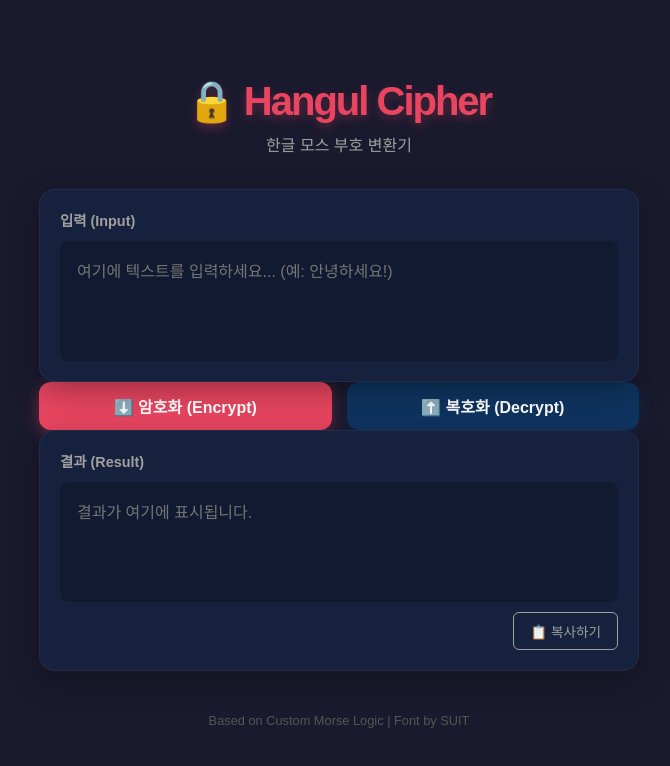
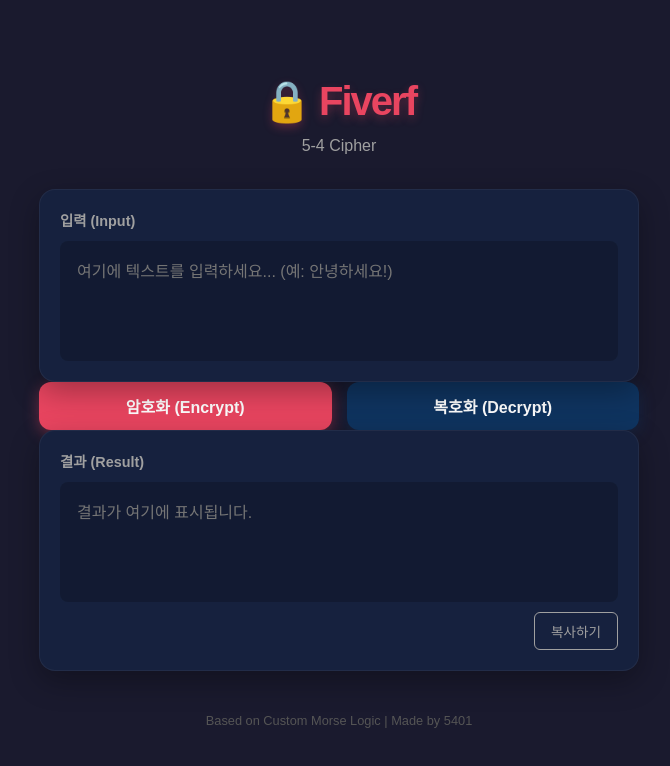
Before and after one commit to scriptedzero/scriptedzero.github.io, a plain HTML site: page index.html in a window 1280 px wide. Shown: the whole page, without its empty margins (301-971 px from the left). Drawn offline with Linux system fonts and the light colour scheme; a web font is replaced by a local one.

Commit message:
Update index.html

```diff
--- a/index.html
+++ b/index.html
@@ -3,15 +3,15 @@
 <head>
     <meta charset="UTF-8">
     <meta name="viewport" content="width=device-width, initial-scale=1.0">
-    <title>한글 모스 암호기 (Hangul Cipher)</title>
+    <title>Fiverf</title>
     <link rel="stylesheet" href="style.css">
 </head>
 <body>
 
     <div class="container">
         <header>
-            <h1>🔒 Hangul Cipher</h1>
-            <p>한글 모스 부호 변환기</p>
+            <h1>🔒 Fiverf</h1>
+            <p>5-4 Cipher</p>
         </header>
 
         <main>
@@ -21,19 +21,19 @@
             </div>
 
             <div class="controls">
-                <button id="btnEncrypt" class="btn primary" onclick="handleEncrypt()">⬇️ 암호화 (Encrypt)</button>
-                <button id="btnDecrypt" class="btn secondary" onclick="handleDecrypt()">⬆️ 복호화 (Decrypt)</button>
+                <button id="btnEncrypt" class="btn primary" onclick="handleEncrypt()">암호화 (Encrypt)</button>
+                <button id="btnDecrypt" class="btn secondary" onclick="handleDecrypt()">복호화 (Decrypt)</button>
             </div>
 
             <div class="card output-section">
                 <label for="outputText">결과 (Result)</label>
                 <textarea id="outputText" readonly placeholder="결과가 여기에 표시됩니다."></textarea>
-                <button id="btnCopy" class="btn-copy" onclick="handleCopy()">📋 복사하기</button>
+                <button id="btnCopy" class="btn-copy" onclick="handleCopy()">복사하기</button>
             </div>
         </main>
 
         <footer>
-            <p>Based on Custom Morse Logic | Font by SUIT</p>
+            <p>Based on Custom Morse Logic | Made by 5401</p>
         </footer>
     </div>
 
```
